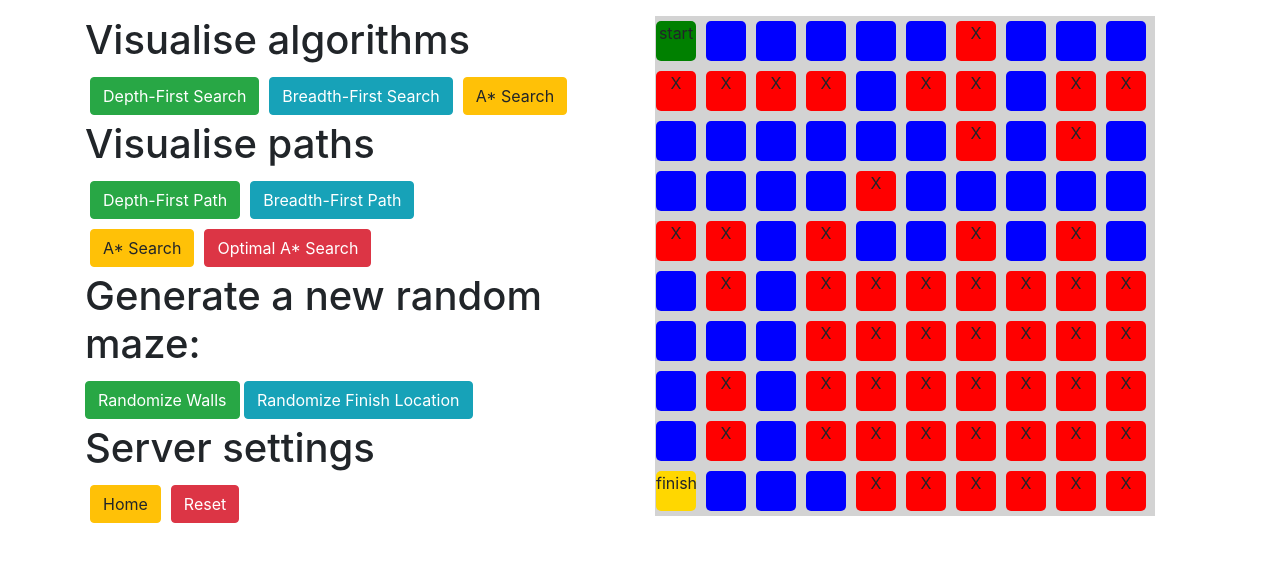
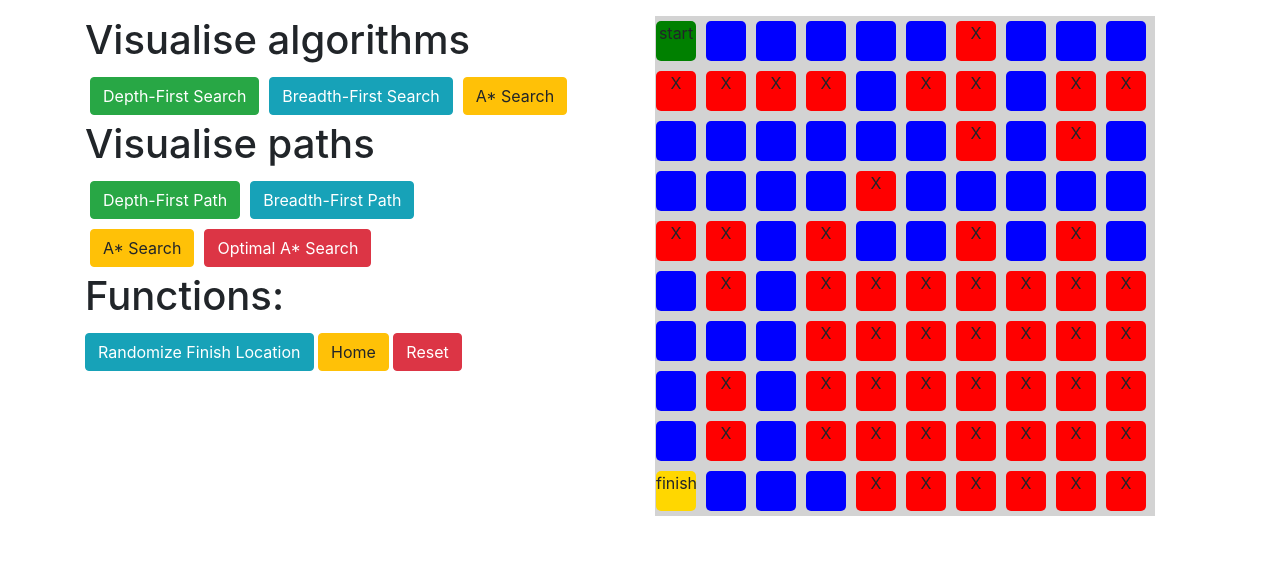
Before and after one commit to YouriBrosky/RollenBollen, a Flask app: page / in a window 1280 px wide. Shown: the top 562 px of the page. Run offline with Flask 2, Linux system fonts and the light colour scheme; some libraries are stand-ins or nearby versions.

Commit message:
Removed unnecessary code part 2.

```diff
--- a/templates/home.html
+++ b/templates/home.html
@@ -69,22 +69,13 @@
                 </button>
               </div>
             </div>
-            <h1>Generate a new random maze:</h1>
+            <h1>Functions:</h1>
             <div class="row">
               <div class="col flexxer">
                 <form action="{{ url_for('page_home') }}" method="post">
-                  <button type="submit" class="btn btn-success" name="rand">
-                    Randomize Walls
-                  </button>
                   <button type="submit" class="btn btn-info" name="rand" value="loc">
                     Randomize Finish Location
                   </button>
-                </form>
-              </div>
-            </div>
-            <h1>Server settings</h1>
-            <div class="row">
-              <div class="col flexxer">
                   <button class="btn btn-warning"
                     onclick="const b = async ()=>{await fetch('{{ url_for('api_go_home') }}')};b()">
                     Home
@@ -93,6 +84,7 @@
                     onclick="const a = async ()=>{await fetch('{{ url_for('reset_webserver') }}')};a()">
                     Reset
                   </button>
+                </form>
               </div>
             </div>
           </div>
```
Lines whose indentation alone changed are shown as unchanged.
